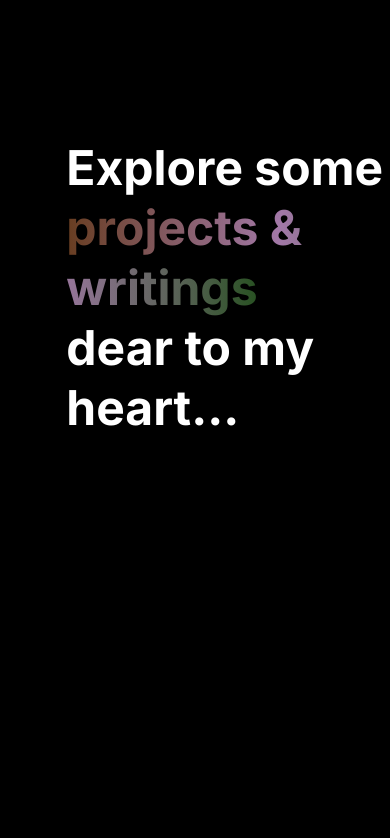
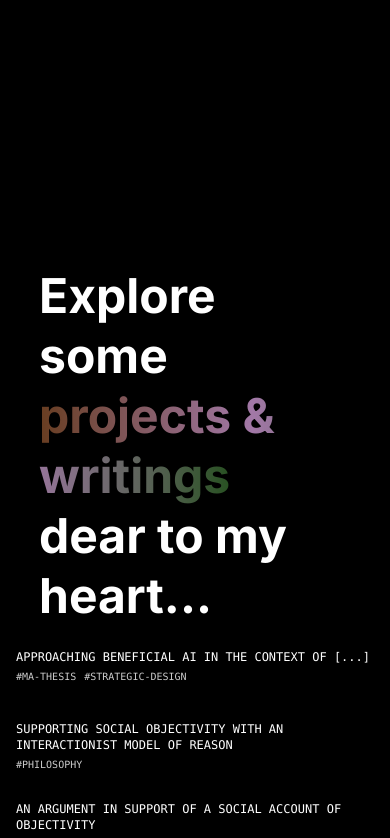
Before and after one commit to phytrisha/nico-portfolio-claude, a Next.js app: page / in a window 390 px wide. Shown: the part 1840-2678 px from the top of the page. Built offline with nearby package versions, Linux system fonts and the light colour scheme.

Commit message:
Mobile optimization

```diff
--- a/components/ColoredAccentBar.tsx
+++ b/components/ColoredAccentBar.tsx
@@ -8,10 +8,11 @@ interface ColoredAccentBarProps {
 export default function ColoredAccentBar({ id, shortTitle, tags, color }: ColoredAccentBarProps) {
   return (
     <div
-      className="w-16 flex-shrink-0 text-white relative font-mono"
+      className="md:w-16 w-full md:h-full h-20 flex-shrink-0 text-white relative font-mono"
       style={{ backgroundColor: color }}
     >
-      <div className="h-full flex flex-col grow items-center justify-start py-8 px-4">
+      {/* Desktop: vertical layout */}
+      <div className="h-full hidden md:flex flex-col grow items-center justify-start py-8 px-4">
         <div className="text-sm mb-3 font-medium text-center">{id.toString().padStart(2, '0')}</div>
         {/* Rotated content - reads bottom to top */}
         <div
@@ -34,6 +35,22 @@ export default function ColoredAccentBar({ id, shortTitle, tags, color }: Colore
           <div className="h-px w-8 bg-white"></div>
         </div>
       </div>
+
+      {/* Mobile: horizontal layout */}
+      <div className="w-full flex md:hidden flex-row items-center justify-start px-4 py-4 h-20">
+        <div className="flex flex-col gap-1 flex-grow justify-center">
+          <div className="text-xs font-medium lg:whitespace-nowrap">
+            {shortTitle}
+          </div>
+          <div className="flex flex-row gap-2 items-center">
+            {tags.map((tag, i) => (
+              <span key={i} className="text-[10px] lg:text-xs opacity-80 whitespace-nowrap">
+                {tag}
+              </span>
+            ))}
+          </div>
+        </div>
+      </div>
     </div>
   );
 }
--- a/components/ProjectColumn.tsx
+++ b/components/ProjectColumn.tsx
@@ -13,6 +13,7 @@ interface ProjectColumnProps {
 }
 
 const COLLAPSED_WIDTH = 64;
+const COLLAPSED_HEIGHT_MOBILE = 80;
 const ANIMATION_DURATION = 0.5;
 const EASE = [0.4, 0, 0.2, 1] as const; // easeInOut
 
@@ -27,17 +28,30 @@ const getExpandedWidth = () => {
   return 400; // sm and below
 };
 
+// Responsive expanded heights for mobile
+const getExpandedHeight = () => {
+  if (typeof window === 'undefined') return 400; // SSR fallback
+
+  if (window.innerWidth >= 768) return 0; // md and above - not used
+  return 600; // mobile
+};
+
 export default function ProjectColumn({ project, isExpanded, onClick }: ProjectColumnProps) {
   const formatNumber = (num: number) => num.toString().padStart(2, '0');
   const [expandedWidth, setExpandedWidth] = React.useState(getExpandedWidth());
+  const [expandedHeight, setExpandedHeight] = React.useState(getExpandedHeight());
+  const [isMobile, setIsMobile] = React.useState(false);
   const [isScrollable, setIsScrollable] = React.useState(false);
   const scrollContainerRef = React.useRef<HTMLDivElement>(null);
 
   React.useEffect(() => {
     const handleResize = () => {
       setExpandedWidth(getExpandedWidth());
+      setExpandedHeight(getExpandedHeight());
+      setIsMobile(window.innerWidth < 768);
     };
 
+    handleResize(); // Initial check
     window.addEventListener('resize', handleResize);
     return () => window.removeEventListener('resize', handleResize);
   }, []);
@@ -57,9 +71,12 @@ export default function ProjectColumn({ project, isExpanded, onClick }: ProjectC
 
   return (
     <motion.div
-      className="h-full relative flex-shrink-0 overflow-hidden"
+      className="relative flex-shrink-0 overflow-hidden md:h-full w-full"
       initial={false}
-      animate={{
+      animate={isMobile ? {
+        height: isExpanded ? expandedHeight : COLLAPSED_HEIGHT_MOBILE,
+        width: '100%'
+      } : {
         width: isExpanded ? expandedWidth : COLLAPSED_WIDTH
       }}
       transition={{
@@ -67,10 +84,10 @@ export default function ProjectColumn({ project, isExpanded, onClick }: ProjectC
         ease: EASE
       }}
     >
-      {/* Collapsed vertical bar (always present) */}
+      {/* Collapsed bar (vertical on desktop, horizontal on mobile) */}
       <motion.div
-        className="absolute flex inset-0 cursor-pointer"
-        style={{ width: COLLAPSED_WIDTH }}
+        className="absolute flex inset-0 cursor-pointer md:w-auto md:h-full w-full"
+        style={isMobile ? { height: COLLAPSED_HEIGHT_MOBILE, width: '100%' } : { width: COLLAPSED_WIDTH }}
         onClick={onClick}
         animate={{ backgroundColor: isExpanded ? project.color : 'black' }}
         transition={{ duration: ANIMATION_DURATION, ease: EASE }}
@@ -88,7 +105,12 @@ export default function ProjectColumn({ project, isExpanded, onClick }: ProjectC
         {isExpanded && (
           <motion.div
             className="absolute bg-nico-cream text-black"
-            style={{
+            style={isMobile ? {
+              left: 0,
+              top: COLLAPSED_HEIGHT_MOBILE,
+              right: 0,
+              height: expandedHeight - COLLAPSED_HEIGHT_MOBILE
+            } : {
               left: COLLAPSED_WIDTH,
               top: 0,
               bottom: 0,
@@ -100,8 +122,8 @@ export default function ProjectColumn({ project, isExpanded, onClick }: ProjectC
             transition={{ duration: ANIMATION_DURATION, ease: EASE }}
           >
             {/* Scrollable content area */}
-            <div ref={scrollContainerRef} className="h-full overflow-y-auto" style={{ scrollbarGutter: 'stable' }}>
-              <div className="p-8 md:p-12 pb-32 min-h-full flex flex-col" style={{ width: expandedWidth - COLLAPSED_WIDTH }}>
+            <div ref={scrollContainerRef} className="h-full overflow-y-auto md:overflow-x-hidden overflow-x-auto" style={{ scrollbarGutter: 'stable' }}>
+              <div className="p-8 md:p-12 pb-32 min-h-full flex flex-col" style={isMobile ? { height: expandedHeight - COLLAPSED_HEIGHT_MOBILE } : { width: expandedWidth - COLLAPSED_WIDTH }}>
                 <div className="flex-grow">
                   <h2 className="text-3xl md:text-4xl font-bold mb-6 leading-tight">{project.title}</h2>
 
--- a/components/ProjectDetailModal.tsx
+++ b/components/ProjectDetailModal.tsx
@@ -52,7 +52,7 @@ export default function ProjectDetailModal({ project, isOpen, onClose }: Project
             transition={{ duration: 0.4, ease: [0.4, 0, 0.2, 1] }}
             className="fixed inset-0 top-[0vh] z-50 flex overflow-hidden"
           >
-            <div className="w-full h-full flex">
+            <div className="w-full h-full flex flex-col md:flex-row">
               <ColoredAccentBar
                 id={project.id}
                 shortTitle={project.shortTitle}
--- a/components/ProjectsAccordion.tsx
+++ b/components/ProjectsAccordion.tsx
@@ -14,6 +14,7 @@ interface ProjectsAccordionProps {
 export default function ProjectsAccordion({ expandedId, setExpandedId, onShowProjectsChange }: ProjectsAccordionProps) {
   const [showProjects, setShowProjects] = useState(false);
   const [isAnimating, setIsAnimating] = useState(false);
+  const [isMobile, setIsMobile] = useState(false);
   const containerRef = useRef<HTMLDivElement>(null);
   const timeoutRef = useRef<NodeJS.Timeout | null>(null);
 
@@ -22,10 +23,26 @@ export default function ProjectsAccordion({ expandedId, setExpandedId, onShowPro
   };
 
   useEffect(() => {
+    const handleResize = () => {
+      setIsMobile(window.innerWidth < 768);
+    };
+
+    handleResize();
+    window.addEventListener('resize', handleResize);
+    return () => window.removeEventListener('resize', handleResize);
+  }, []);
+
+  useEffect(() => {
     onShowProjectsChange(showProjects);
   }, [showProjects, onShowProjectsChange]);
 
   useEffect(() => {
+    // On mobile, always show projects
+    if (isMobile) {
+      setShowProjects(true);
+      return;
+    }
+
     const handleScroll = () => {
       if (isAnimating) return; // Prevent scroll trigger during animation
 
@@ -61,7 +78,7 @@ export default function ProjectsAccordion({ expandedId, setExpandedId, onShowPro
         clearTimeout(timeoutRef.current);
       }
     };
-  }, [showProjects, isAnimating]);
+  }, [isMobile, showProjects, isAnimating]);
 
   // Calculate total animation duration
   const totalAnimationDuration = (projects.length - 1) * 0.1 + 0.6; // Last delay + animation duration
@@ -69,7 +86,7 @@ export default function ProjectsAccordion({ expandedId, setExpandedId, onShowPro
   return (
     <div
       ref={containerRef}
-      className="h-full flex overflow-x-auto"
+      className="h-full flex md:flex-row flex-col md:overflow-x-auto w-full"
     >
       {projects.map((project, index) => {
         // When showing: delay increases with index (0, 0.1, 0.2, ...)
@@ -80,12 +97,17 @@ export default function ProjectsAccordion({ expandedId, setExpandedId, onShowPro
         return (
           <motion.div
             key={project.id}
-            initial={{ y: '100%', opacity: 0 }}
-            animate={{
+            initial={isMobile ? { y: 0, opacity: 1 } : { y: '100%', opacity: 0 }}
+            animate={isMobile ? {
+              y: 0,
+              opacity: 1
+            } : {
               y: showProjects ? 0 : '100%',
               opacity: showProjects ? 1 : 0
             }}
-            transition={{
+            transition={isMobile ? {
+              duration: 0
+            } : {
               duration: 0.6,
               ease: [0.4, 0, 0.2, 1],
               delay: delay
@@ -96,7 +118,7 @@ export default function ProjectsAccordion({ expandedId, setExpandedId, onShowPro
                 setIsAnimating(false);
               }
             }}
-            className="h-full"
+            className="md:h-full w-full md:w-auto"
           >
             <ProjectColumn
               project={project}
--- a/components/ProjectsIntro.tsx
+++ b/components/ProjectsIntro.tsx
@@ -1,7 +1,7 @@
 export default function ProjectsIntro() {
   return (
-    <div className="text-white h-full flex items-center justify-end">
-      <div className="w-full max-w-[83%]">
+    <div className="text-white h-full flex items-center justify-center lg:justify-end">
+      <div className="w-full max-w-[80%] lg:max-w-[85%] lg:pl-[0.5%] lg:pr-[5%]">
         <h2 className="text-5xl md:text-6xl lg:text-7xl font-bold leading-tight">
           Explore some<br /><span className="bg-gradient-to-r from-[#683D20] via-[#A278A7] to-[#285122] bg-clip-text text-transparent">projects & writings</span><br />dear to my heart...
         </h2>
--- a/components/ProjectsSection.tsx
+++ b/components/ProjectsSection.tsx
@@ -9,10 +9,10 @@ export default function ProjectsSection() {
   const [showProjects, setShowProjects] = useState(false);
 
   return (
-    <section className="min-h-screen flex flex-col lg:flex-row relative">
+    <section className="min-h-screen flex flex-col mt-32 lg:mt-0 lg:flex-row relative">
       {/* Left side - Intro (sticky) */}
       <div
-        className={`lg:w-[60%] lg:h-screen lg:sticky lg:top-0 transition-transform duration-500 ease-in-out ${
+        className={`lg:w-[65%] lg:h-screen lg:sticky lg:top-0 transition-transform duration-500 ease-in-out ${
           expandedId !== null ? 'lg:translate-x-[-50%]' : 'lg:translate-x-0'
         }`}
       >
@@ -22,7 +22,7 @@ export default function ProjectsSection() {
       {/* Right side - Horizontal accordion */}
       <div
         className={`lg:h-screen bg-black transition-all duration-500 ease-in-out lg:absolute lg:top-0 ${
-          expandedId !== null ? 'lg:left-0 lg:w-full' : 'lg:left-[60%] lg:w-[40%]'
+          expandedId !== null ? 'lg:left-0 lg:w-full' : 'lg:left-[65%] lg:w-[35%]'
         }`}
         style={{ pointerEvents: showProjects ? 'auto' : 'none' }}
       >
```
